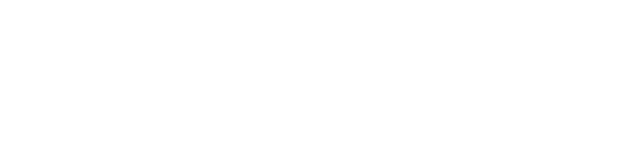
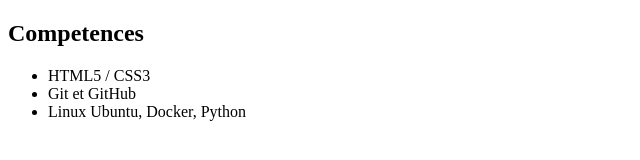
Before and after one commit to Momobiscuit73-ops/mon-cv, a plain HTML site: page index.html in a window 1280 px wide. Shown: the whole page, without its empty margins (0-640 px from the left). Drawn offline with Linux system fonts and the light colour scheme.

Commit message:
mise en place de la section competences

```diff
--- a/index.html
+++ b/index.html
@@ -7,6 +7,13 @@
     <link rel="stylesheet" href="style.css">
 </head>
 <body>
-
+    <section id="competences">
+        <h2>Competences</h2>
+        <ul>
+            <li>HTML5 / CSS3</li>
+            <li>Git et GitHub</li>
+            <li>Linux Ubuntu, Docker, Python</li>
+        </ul>
+    </section>
 </body>
 </html>
```
